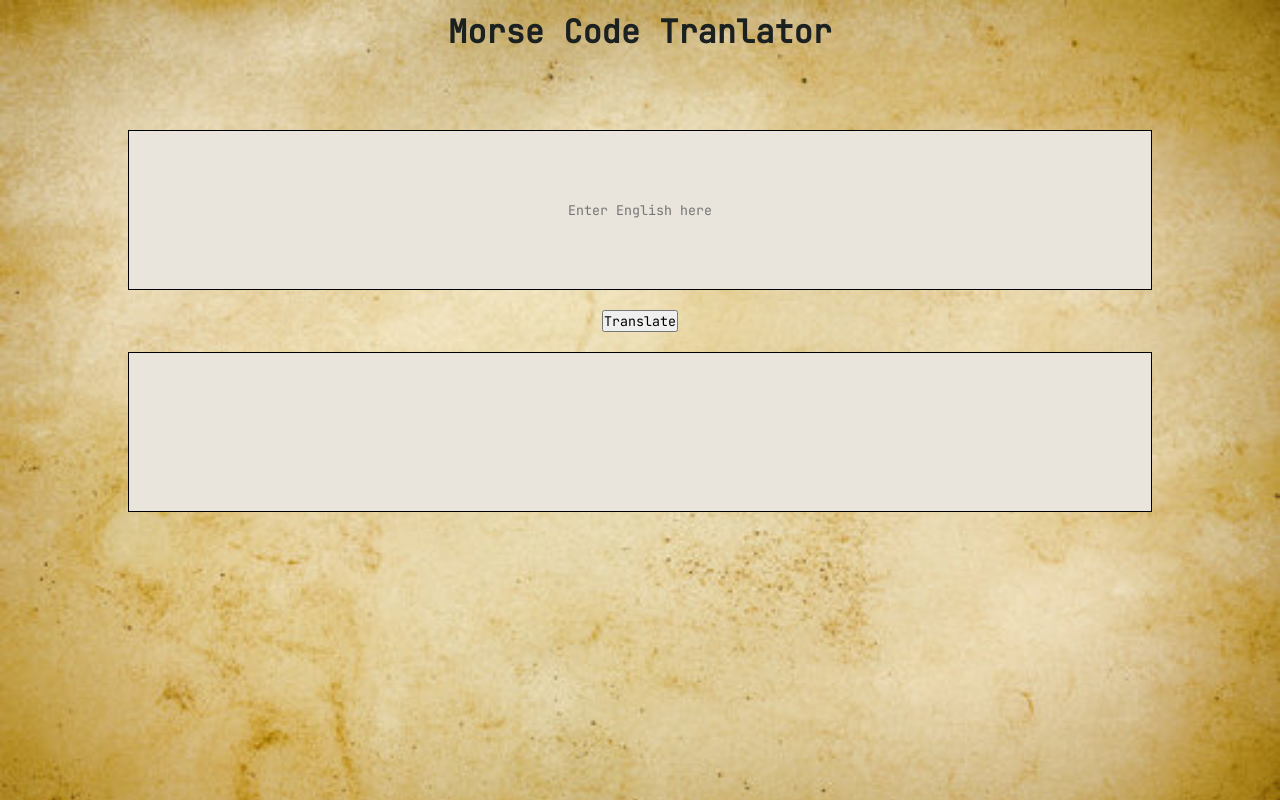
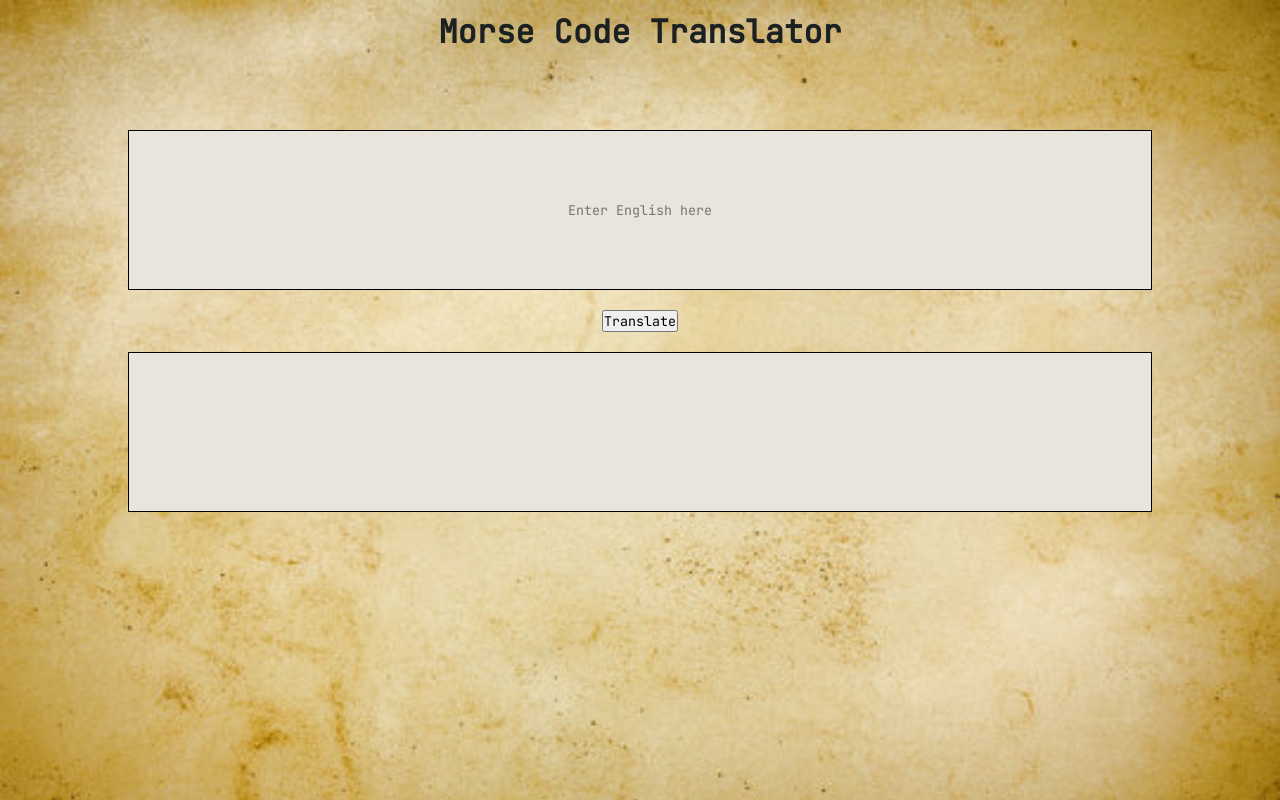
Before and after one commit to LouiseWong19/morse_code, a website: page index.html in a window 1280 px wide. Drawn offline with Linux system fonts and the light colour scheme.

Commit message:
completed README

```diff
--- a/index.html
+++ b/index.html
@@ -12,7 +12,7 @@
 </head>
 <body>
   <header>
-    <h1>Morse Code Tranlator</h1>
+    <h1>Morse Code Translator</h1>
   </header>
   <main class="translator">
     <input type = "text" placeholder="Enter English here" id="translator__english"></input>
--- a/morse_code.js
+++ b/morse_code.js
@@ -57,10 +57,10 @@ export const translateSentence = (sentence)=>{
   return translatedSentence;
 }
 
+// Accept input
 const translation = () =>{
   let translated = translateSentence(input.value);
   output.innerHTML = translated
 }
-console.log();
 
 translateBtn.addEventListener("click",translation);
--- a/styles.scss
+++ b/styles.scss
@@ -8,7 +8,7 @@
   font-family: $font;
 }
 
-
+// Header
 header{
   text-align: center;
   height: 100px;
@@ -18,6 +18,7 @@ header{
   }
 }
 
+// Translator
 .translator{
   display: flex;
   flex-direction: column;
```
Also changed, not shown: README.md.
